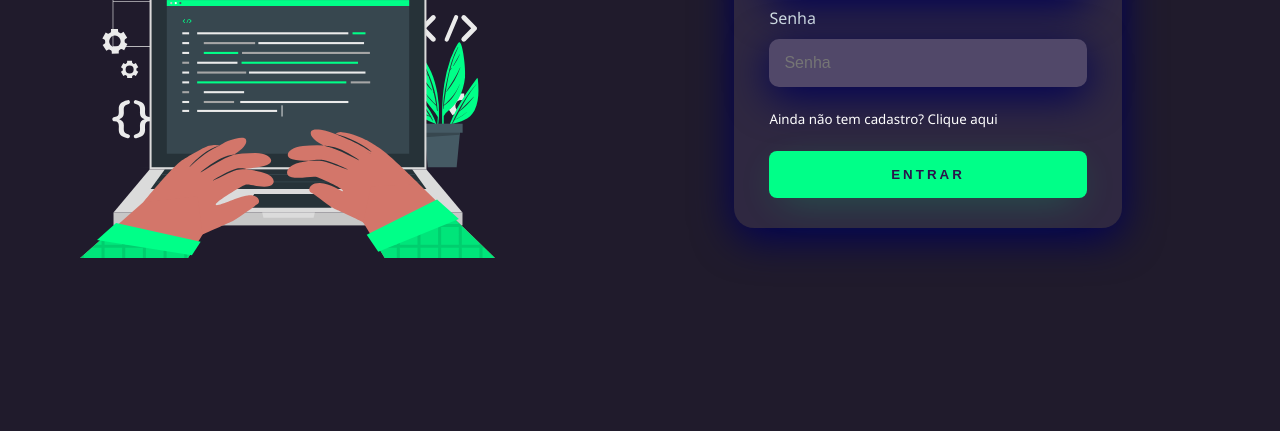
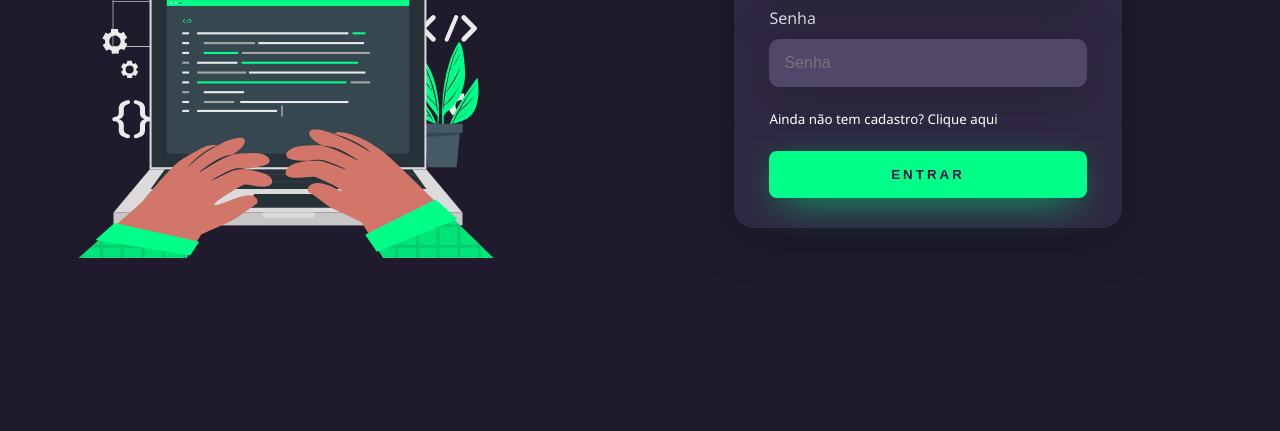
Before and after one commit to fgrdz/Login-estudo, a plain HTML site: page index.html in a window 1280 px wide. Shown: the part 369-800 px from the top of the page. Drawn offline with Linux system fonts and the light colour scheme.

Commit message:
Shadow fixes

```diff
--- a/style.css
+++ b/style.css
@@ -53,7 +53,7 @@ body *{
     padding: 30px 35px;
     background-color: #2f2841;
     border-radius: 20px;
-    box-shadow: 0px 10px 40px #000056;
+    box-shadow: 0px 10px 40px #1c1827;
 }
 .card-login h1{
     color: #00ff88;
@@ -77,7 +77,7 @@ body *{
     background-color: #514869;
     color: #f0ffffde;
     font-size: 12pt ;
-    box-shadow: 0px 10px 40px #000056;
+    box-shadow: 0px 10px 40px #292435;
     outline: none;
     box-sizing: border-box;
 
@@ -108,7 +108,7 @@ body *{
     color: #2b134b;
     background-color: #00ff88;
     cursor: pointer;
-    box-shadow: 0px 10px 40px -12px #00ff8052;
+    box-shadow: 0px 10px 40px -12px #00da74;
 }
 
 @media only screen and (max-width:950px){
```
